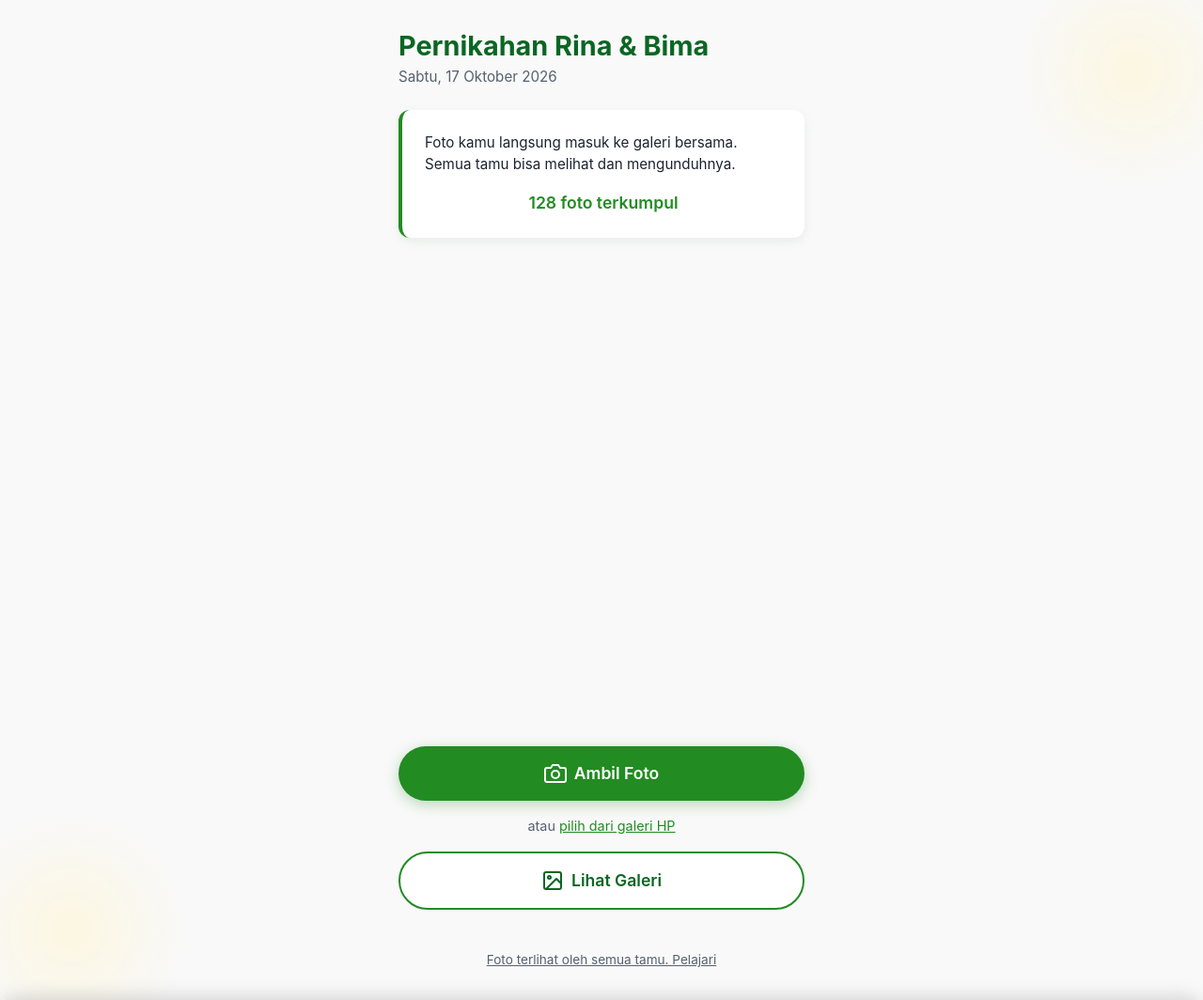
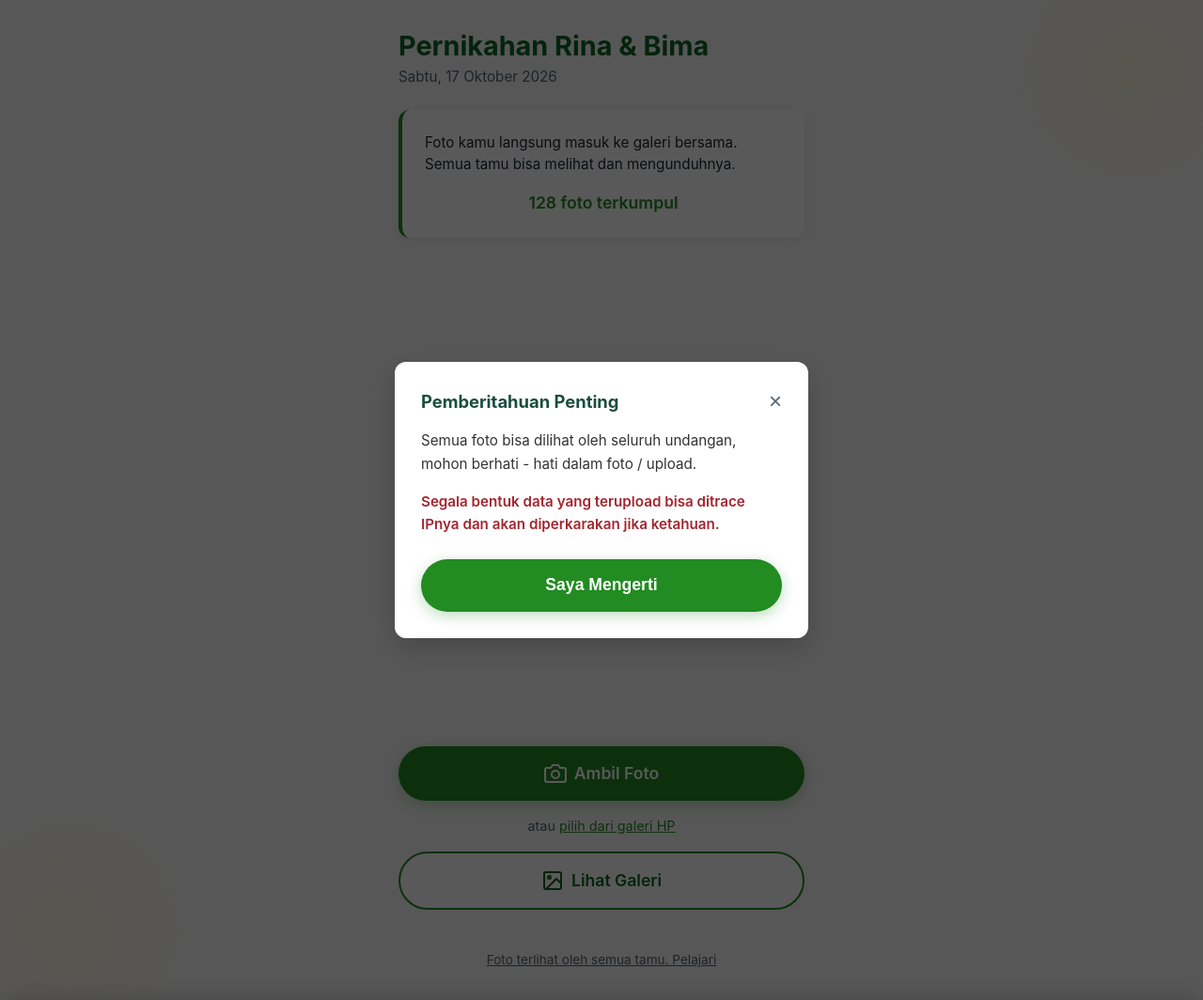
Before and after one commit to alfredobhapp/kamerawedding, a PHP site: page / in a window 1280 px wide. Shown: the whole page at 94% size. Run offline with PHP 8.4, Linux system fonts and the light colour scheme; data that the repository does not hold is empty; some libraries are stand-ins or nearby versions.

Commit message:
add manual Posting Foto button to write notes before upload and add privacy disclaimer modal

```diff
--- a/assets/js/queue.js
+++ b/assets/js/queue.js
@@ -2,15 +2,47 @@ const UploadQueue = {
     queue: [],
     activeCount: 0,
     maxConcurrent: 2,
+    isUploading: false,
 
     init() {
         this.listEl = document.getElementById('upload-list');
         this.sheetEl = document.getElementById('upload-sheet');
         this.countEl = document.getElementById('upload-count');
+        this.submitBtn = document.getElementById('btn-submit-upload');
 
         document.getElementById('btn-close-sheet').addEventListener('click', () => {
             this.sheetEl.classList.add('hidden');
         });
+
+        if (this.submitBtn) {
+            this.submitBtn.addEventListener('click', () => {
+                this.startPosting();
+            });
+        }
+
+        // Privacy Modal Handler
+        const privacyModal = document.getElementById('privacy-modal');
+        const btnPrivacy = document.getElementById('btn-privacy');
+        const btnClosePrivacy = document.getElementById('btn-close-privacy');
+        const btnAckPrivacy = document.getElementById('btn-ack-privacy');
+
+        if (btnPrivacy && privacyModal) {
+            btnPrivacy.addEventListener('click', () => {
+                privacyModal.classList.remove('hidden');
+            });
+        }
+
+        if (btnClosePrivacy && privacyModal) {
+            btnClosePrivacy.addEventListener('click', () => {
+                privacyModal.classList.add('hidden');
+            });
+        }
+
+        if (btnAckPrivacy && privacyModal) {
+            btnAckPrivacy.addEventListener('click', () => {
+                privacyModal.classList.add('hidden');
+            });
+        }
     },
 
     addFiles(files) {
@@ -24,7 +56,7 @@ const UploadQueue = {
                 file: file,
                 previewUrl: URL.createObjectURL(file),
                 note: '',
-                status: 'pending',
+                status: 'draft', // User bisa mengisi note dengan santai
                 progress: 0,
                 retries: 0
             };
@@ -33,7 +65,27 @@ const UploadQueue = {
         }
 
         this.updateTotal();
-        this.processQueue();
+    },
+
+    startPosting() {
+        // Ubah semua item yang masih draft menjadi pending
+        let hasDraft = false;
+        this.queue.forEach(item => {
+            if (item.status === 'draft') {
+                item.status = 'pending';
+                hasDraft = true;
+                this.renderItem(item);
+            }
+        });
+
+        if (hasDraft || this.queue.some(q => q.status === 'pending')) {
+            if (this.submitBtn) {
+                this.submitBtn.disabled = true;
+                this.submitBtn.textContent = 'Sedang Memposting...';
+            }
+            this.isUploading = true;
+            this.processQueue();
+        }
     },
 
     updateTotal() {
@@ -50,9 +102,10 @@ const UploadQueue = {
         }
 
         let statusText = '';
-        if (item.status === 'pending') statusText = 'Menunggu...';
+        if (item.status === 'draft') statusText = 'Siap diposting';
+        else if (item.status === 'pending') statusText = 'Menunggu antrean...';
         else if (item.status === 'processing') statusText = 'Memproses...';
-        else if (item.status === 'uploading') statusText = `${item.progress}%`;
+        else if (item.status === 'uploading') statusText = `Mengunggah ${item.progress}%`;
         else if (item.status === 'success') statusText = 'Terunggah ✓';
         else if (item.status === 'error') statusText = 'Gagal';
 
@@ -118,8 +171,15 @@ const UploadQueue = {
 
         const next = this.queue.find(q => q.status === 'pending');
         if (!next) {
-            const pending = this.queue.filter(q => q.status !== 'success' && q.status !== 'error').length;
-            if (pending === 0) window.onbeforeunload = null;
+            const pending = this.queue.filter(q => q.status !== 'success' && q.status !== 'error' && q.status !== 'draft').length;
+            if (pending === 0) {
+                window.onbeforeunload = null;
+                this.isUploading = false;
+                if (this.submitBtn) {
+                    this.submitBtn.disabled = false;
+                    this.submitBtn.textContent = 'Posting Foto ke Galeri';
+                }
+            }
             return;
         }
 
--- a/index.php
+++ b/index.php
@@ -63,17 +63,44 @@ if ($token) {
         </footer>
     </main>
 
-    <!-- Upload Progress Bottom Sheet -->
+    <!-- Upload Bottom Sheet -->
     <div id="upload-sheet" class="upload-sheet hidden">
         <div class="upload-sheet-content">
             <div class="sheet-header">
-                <h3>Mengunggah <span id="upload-count">0</span> foto</h3>
+                <h3>Foto Terpilih (<span id="upload-count">0</span>)</h3>
                 <button id="btn-close-sheet" class="btn-icon">&times;</button>
             </div>
+
+            <p style="font-size: 0.85rem; color: #666; margin-bottom: 1rem;">
+                Tulis ucapan/pesan untuk pengantin di masing-masing foto sebelum memposting ke galeri bersama.
+            </p>
 
             <div class="upload-list" id="upload-list" aria-live="polite">
                 <!-- Baris preview & catatan per-foto akan masuk ke sini -->
             </div>
+
+            <div style="margin-top: 1.25rem; display: flex; gap: 10px;">
+                <button id="btn-submit-upload" class="btn btn-primary" style="flex: 1;">
+                    Posting Foto ke Galeri
+                </button>
+            </div>
+        </div>
+    </div>
+
+    <!-- Modal Informasi Privasi -->
+    <div id="privacy-modal" class="lightbox hidden" style="background: rgba(0,0,0,0.65); display: flex; align-items: center; justify-content: center; z-index: 9999;">
+        <div style="background: #fff; max-width: 440px; margin: 1.5rem; padding: 1.75rem; border-radius: 12px; box-shadow: 0 10px 30px rgba(0,0,0,0.2); position: relative; text-align: left;">
+            <div style="display: flex; justify-content: space-between; align-items: center; margin-bottom: 1rem;">
+                <h3 style="margin: 0; color: #1B4D3E; font-size: 1.15rem;">Pemberitahuan Penting</h3>
+                <button id="btn-close-privacy" class="btn-icon" style="font-size: 1.5rem; cursor: pointer; border: none; background: none;">&times;</button>
+            </div>
+            <p style="font-size: 0.95rem; line-height: 1.6; color: #333; margin-bottom: 1rem;">
+                Semua foto bisa dilihat oleh seluruh undangan, mohon berhati - hati dalam foto / upload.
+            </p>
+            <p style="font-size: 0.95rem; line-height: 1.6; color: #A3262F; font-weight: 600; margin-bottom: 1.5rem;">
+                Segala bentuk data yang terupload bisa ditrace IPnya dan akan diperkarakan jika ketahuan.
+            </p>
+            <button id="btn-ack-privacy" class="btn btn-primary" style="width: 100%;">Saya Mengerti</button>
         </div>
     </div>
 
```
